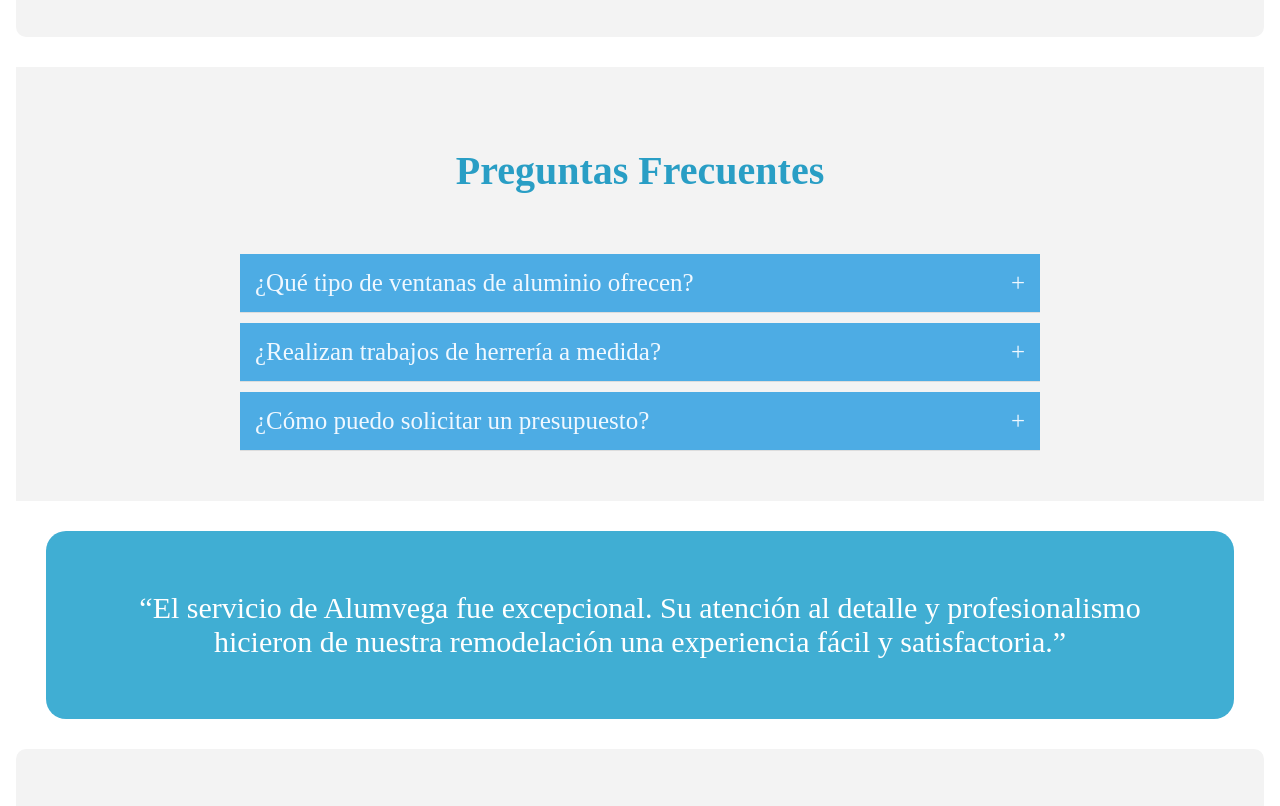
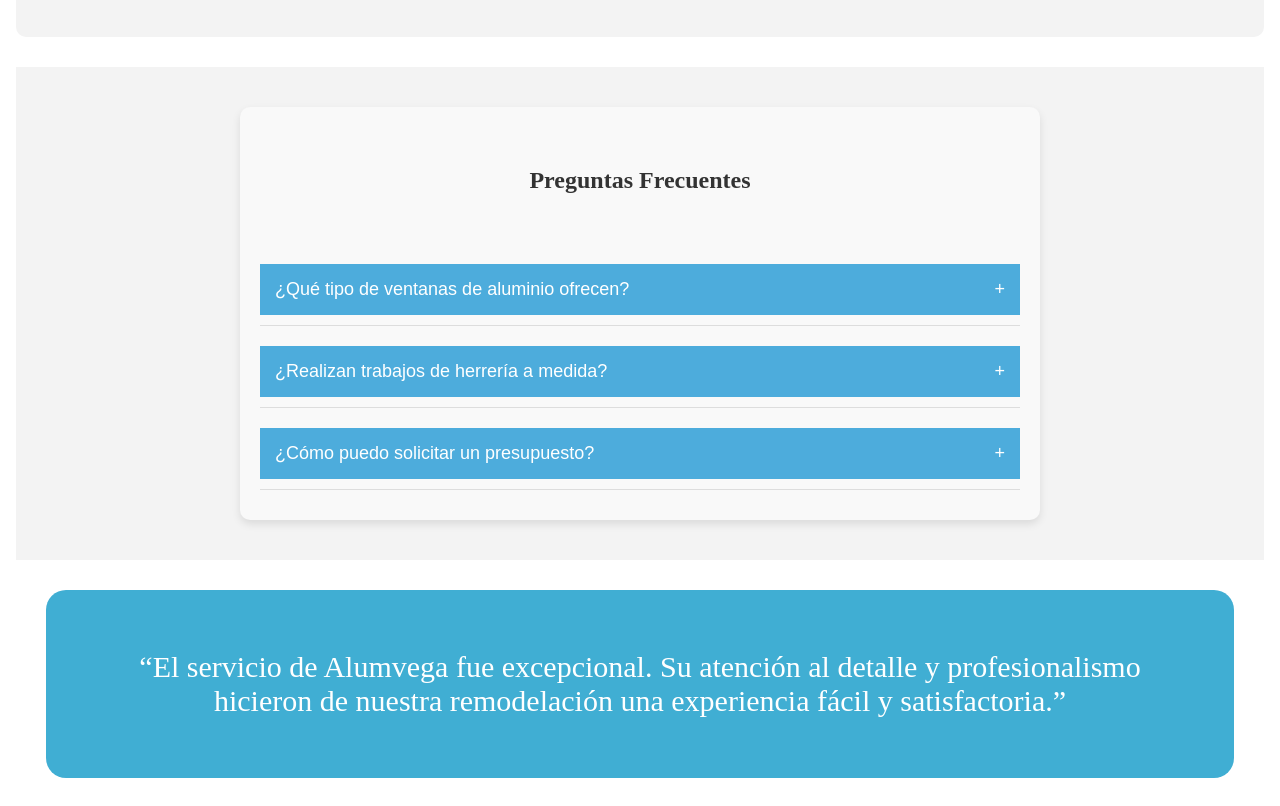
Before and after one commit to SunEater002/ProyectVega, a plain HTML site: page index.html in a window 1280 px wide. Shown: the part 1954-2760 px from the top of the page. Drawn offline with Linux system fonts and the light colour scheme.

Commit message:
rama de pruebas

```diff
--- a/styles/faq.css
+++ b/styles/faq.css
@@ -1,56 +1,79 @@
-
-
+/* Contenedor principal de FAQ */
 .faq-container {
     max-width: 800px;
     margin: 0 auto;
+    padding: 20px;
+    background-color: #f9f9f9;
+    border-radius: 10px;
+    box-shadow: 0 4px 8px rgba(0, 0, 0, 0.1);
 }
 
+/* Título de FAQ */
 .faq-container h2 {
     text-align: center;
     margin-bottom: 20px;
+    font-size: 24px;
+    color: #333;
 }
 
+/* Elemento de FAQ */
 .faq-item {
     margin-bottom: 10px;
     border-bottom: 1px solid #ddd;
+    padding: 10px 0;
 }
 
+/* Pregunta de FAQ */
 .faq-question {
     width: 100%;
     padding: 15px;
     text-align: left;
-    background-color:rgb(77, 172, 228);
+    background-color: #4dacdc;
     border: none;
     outline: none;
     cursor: pointer;
-    font-size: 25px;
-    color: aliceblue;
+    font-size: 18px;
+    color: #fff;
     transition: background-color 0.3s ease;
-    font-family: Questrial, "sans-serif";
+    display: flex;
+    justify-content: space-between;
+    align-items: center;
 }
 
-.faq-question:hover {
-    background-color:rgb(77, 172, 228);
+/* Icono de FAQ */
+.faq-icon {
+    font-size: 18px;
+    transition: transform 0.3s ease;
 }
 
-.faq-icon {
-    float: right;
-}
-
+/* Respuesta de FAQ */
 .faq-answer {
     max-height: 0;
     overflow: hidden;
     transition: max-height 0.3s ease;
+    background-color: #fff;
+    padding: 0 15px;
+    border-radius: 0 0 10px 10px;
 }
 
+/* Texto de la respuesta de FAQ */
 .faq-answer p {
-    padding: 15px;
-    background-color: #fff;
+    padding: 15px 0;
     margin: 0;
-    font-size: 20px;
-    font-family: Questrial, "sans-serif";
+    color: #333;
+    font-size: 16px;
 }
 
+/* Estilo cuando el FAQ está activo */
 .faq-item.active .faq-answer {
     max-height: 200px; /* Ajusta según sea necesario */
 }
+
+.faq-item.active .faq-icon {
+    transform: rotate(45deg);
+}
+
+/* Hover en la pregunta de FAQ */
+.faq-question:hover {
+    background-color: #3a9bbf;
+}
```
Also changed, not shown: index.html (+0 -2 lines).
